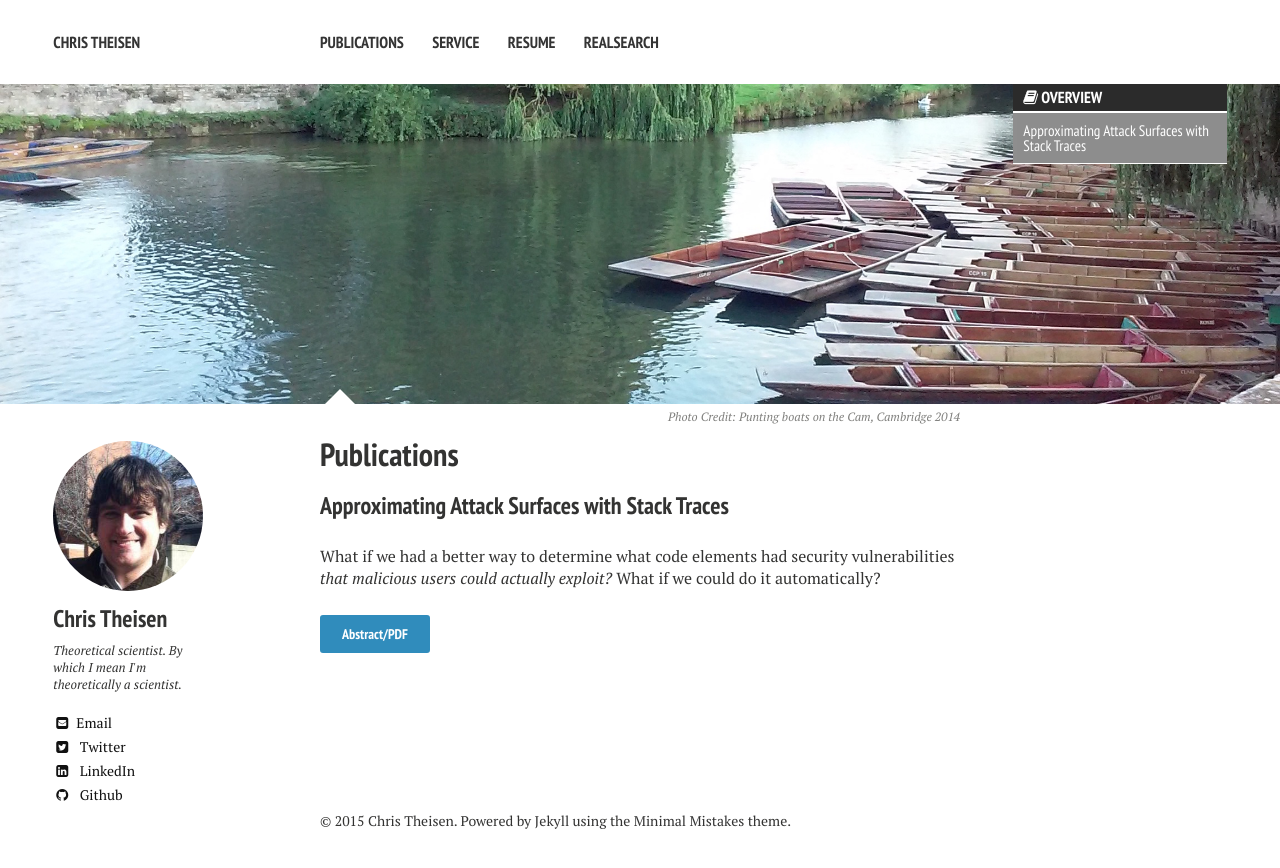
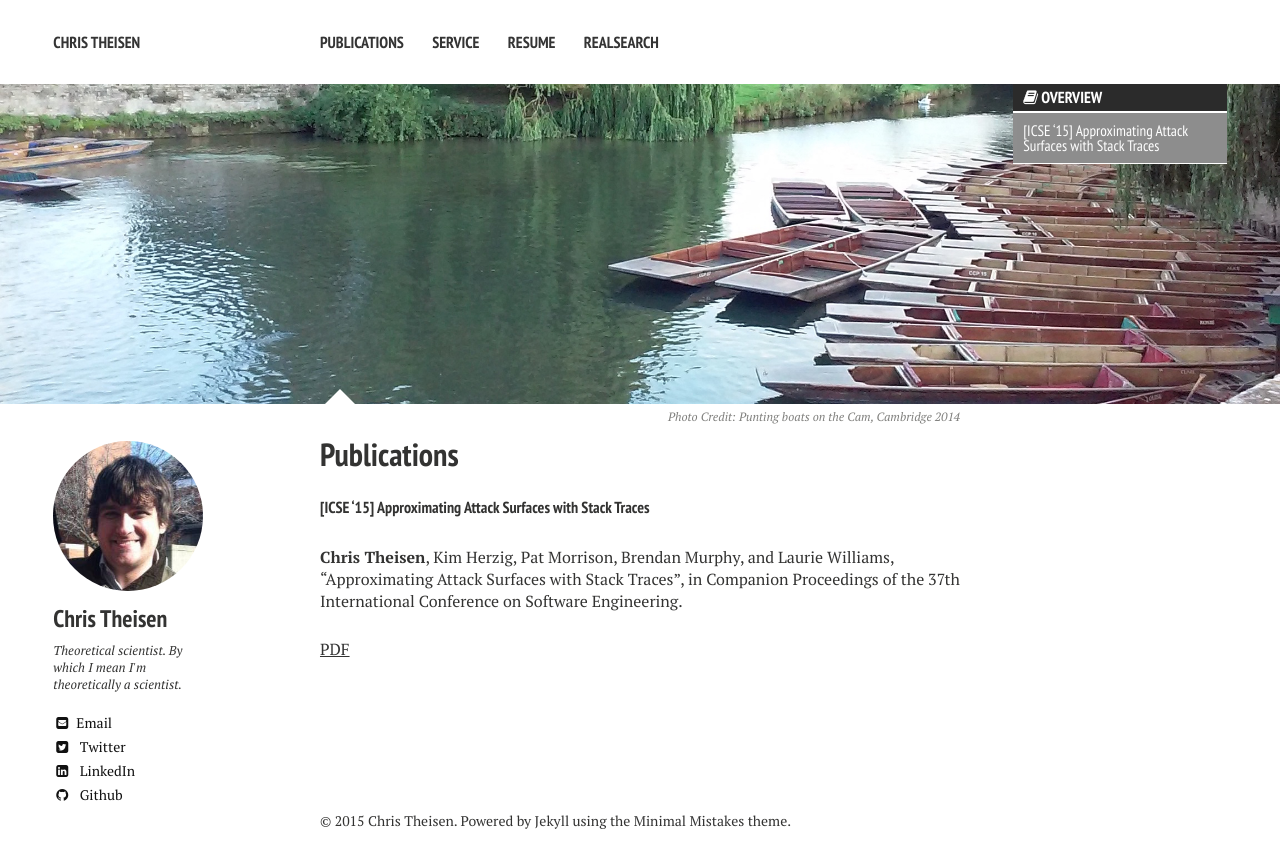
Before and after one commit to theisencr/old_webpage, a Jekyll site: the page built from publications/index.md, in a window 1280 px wide. Shown: the top 868 px of the page. Built offline with Jekyll 4.4.1, drawn with Linux system fonts in a browser that asks for light colours; nearby versions of some CDN libraries.

Commit message:
reformat

```diff
--- a/publications/index.md
+++ b/publications/index.md
@@ -12,8 +12,8 @@ image:
 
 {% include _toc.html %}
 
-### Approximating Attack Surfaces with Stack Traces
+##### [ICSE '15] Approximating Attack Surfaces with Stack Traces
 
-What if we had a better way to determine what code elements had security vulnerabilities *that malicious users could actually exploit?* What if we could do it automatically?
+**Chris Theisen**, Kim Herzig, Pat Morrison, Brendan Murphy, and Laurie Williams, “Approximating Attack Surfaces with Stack Traces”, in Companion Proceedings of the 37th International Conference on Software Engineering.
 
-<div markdown="0"><a href="/publications/abstracts/approx-attack-surface.html" class="btn btn-info">Abstract/PDF</a></div>
+[PDF](http://research.microsoft.com/pubs/238352/Aproximating%20Attack%20Surfaces%20with%20Stack%20Traces.pdf)
```
Also changed, not shown: 1 other file.
